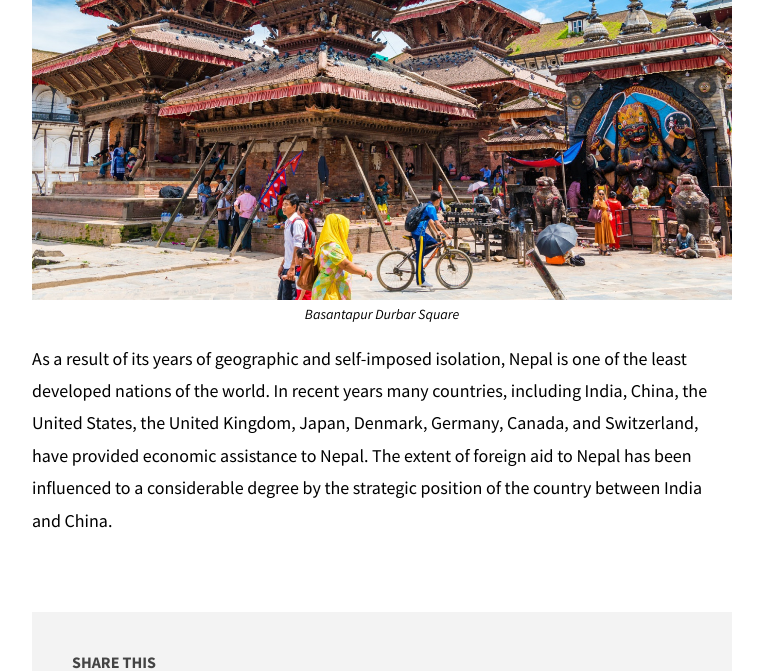
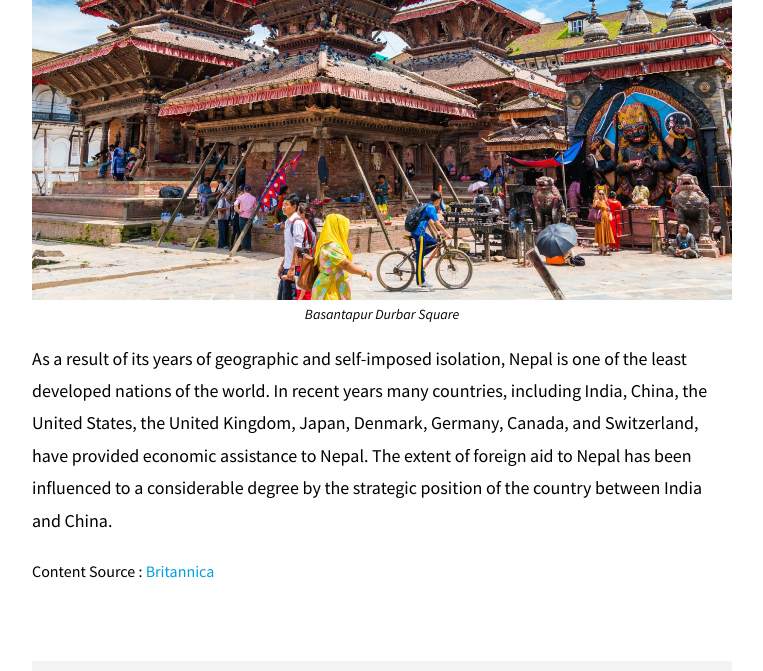
Before and after one commit to AakashRajDahal/Cloud-Animation-Website, a plain HTML site: page index.html in a window 1280 px wide. Shown: the part 1707-2378 px from the top of the page, without its empty margins (258-1021 px from the left). Drawn offline with Linux system fonts and the light colour scheme.

Commit message:
Added source

```diff
--- a/css/style.scss
+++ b/css/style.scss
@@ -1,4 +1,6 @@
 @import url('https://fonts.googleapis.com/css2?family=Berkshire+Swash&family=Source+Sans+Pro:ital,wght@0,200;0,300;0,400;0,600;0,700;0,900;1,200;1,300;1,400;1,600;1,700;1,900&display=swap');
+
+/* Global Styling */
 
 * {
 	font-family: Source Sans Pro;
@@ -11,6 +13,8 @@ html,
 body {
 	scroll-behavior: smooth;
 }
+
+/* Banner Area */
 
 .logo {
 	width: 80px;
@@ -57,6 +61,8 @@ body {
 	animation: animate calc(3s* var(--i)) linear infinite;
 }
 
+/* Cloud Animation */
+
 @keyframes animate {
 	0% {
 		transform: translateX(-100%);
@@ -66,6 +72,8 @@ body {
 		transform: translateX(100%);
 	}
 }
+
+/* Content */
 
 .container {
 	margin: 0;
@@ -99,6 +107,17 @@ section .caption {
 	font-size: 14px;
 	font-style: italic;
 }
+
+.source {
+	font-size: 16px;
+}
+
+.source a {
+	text-decoration: none;
+	color: #00a0dc;
+}
+
+/* Share Section */
 
 .share {
 	width: 700px;
@@ -146,6 +165,8 @@ section .caption {
 	color: #fff;
 }
 
+/* Mobile CSS */
+
 @media only screen and (max-width: 768px) {
 	.banner {
 		height: 60vh;
@@ -170,6 +191,7 @@ section .caption {
 		width: auto;
 	}
 }
+
 @media only screen and (max-width: 768px) {
 	.banner {
 		height: 50vh;
--- a/index.html
+++ b/index.html
@@ -4,13 +4,15 @@
 <head>
     <meta charset="UTF-8">
     <meta name="viewport" content="width=device-width, initial-scale=1.0">
-    <title>Animated Clouds</title>
+    <title>Cloud Animation Website Concept</title>
     <link rel="icon" href="images/favicon.JPG">
     <script src="https://kit.fontawesome.com/596d9b496c.js" crossorigin="anonymous"></script>
     <link rel="stylesheet" href="css/style.css">
 </head>
 
 <body>
+
+    <!-- Main Banner Area -->
     <div class="banner">
         <img src="images/world.png" class="logo">
         <h1 id="text">Nepal</h1>
@@ -22,6 +24,7 @@
             <img src="images/cloud5.png" style="--i:5;">
         </div>
     </div>
+
     <div class="container">
         <section>
             <h2>Nepal</h2>
@@ -65,6 +68,9 @@
                 extent of foreign aid to Nepal has been influenced to a considerable degree by the strategic position of
                 the
                 country between India and China.
+            </p>
+            <p class="source">
+                Content Source : <a href="https://www.britannica.com/place/Nepal" target="_blank">Britannica</a>
             </p>
         </section>
     </div>
```
Also changed, not shown: css/style.css, images/bg.jpg, images/oldbg.jpg (added), 1 other file.
